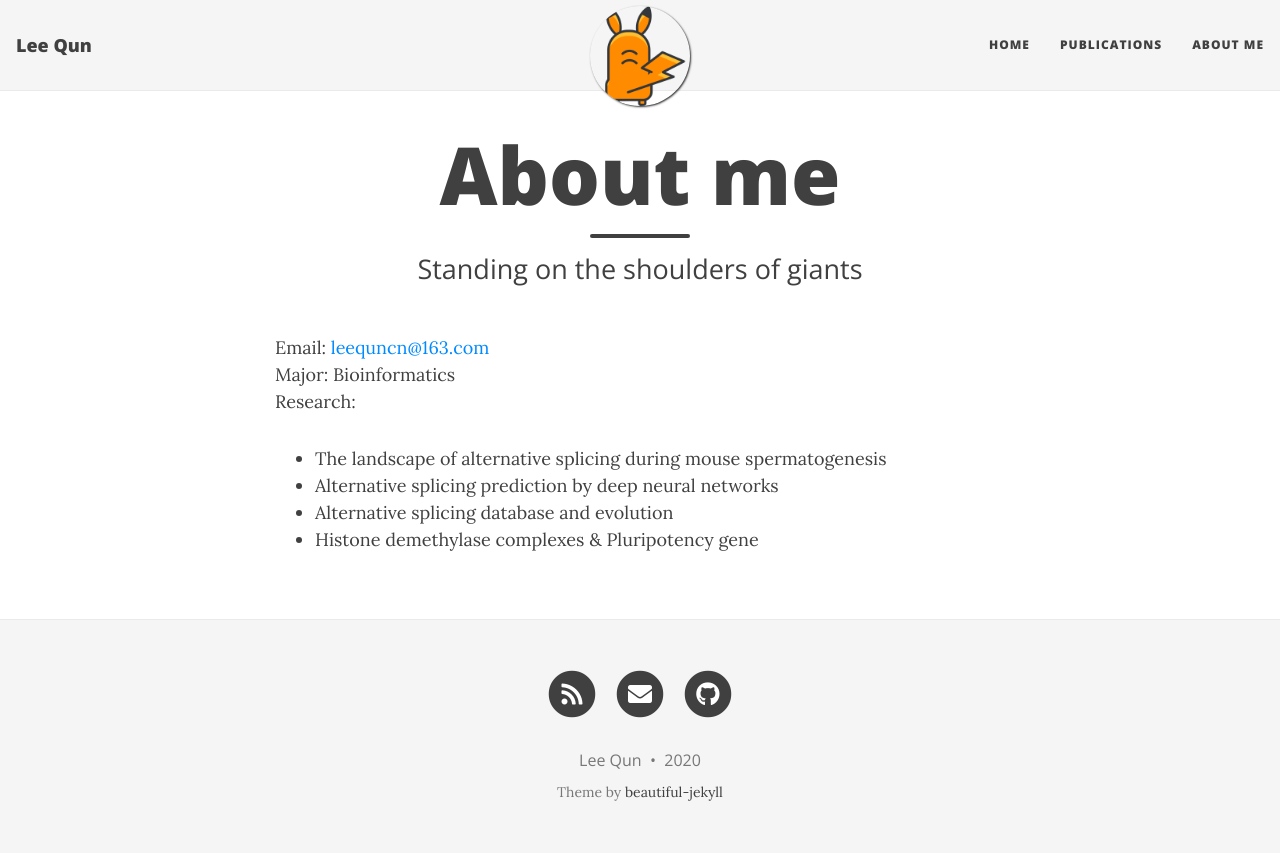
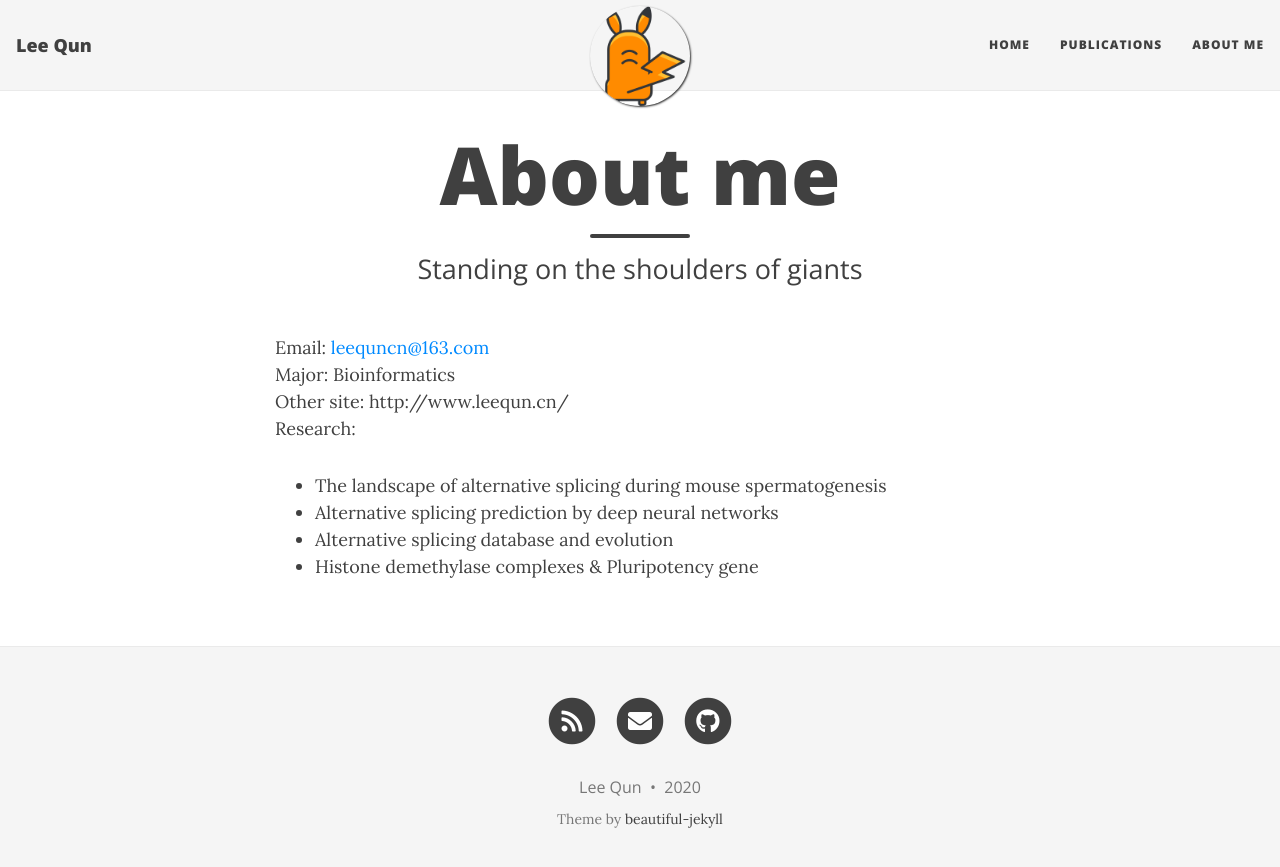
Before and after one commit to leequn/leequn.github.io, a Jekyll site: the page built from aboutme.md, in a window 1280 px wide. Shown: the top 867 px of the page. Built offline with Jekyll 4.4.1, drawn with Linux system fonts in a browser that asks for light colours; nearby versions of some CDN libraries; comment, search, counter and statistics services are not loaded.

Commit message:
Update aboutme.md

```diff
--- a/aboutme.md
+++ b/aboutme.md
@@ -8,6 +8,7 @@ desp:
 ---
 Email: <a href="mailto:leequncn@163.com">leequncn@163.com</a><br>
 Major: Bioinformatics <br>
+Other site: http://www.leequn.cn/ <br>
 Research:
 - The landscape of alternative splicing during mouse spermatogenesis
 - Alternative splicing prediction by deep neural networks
```
